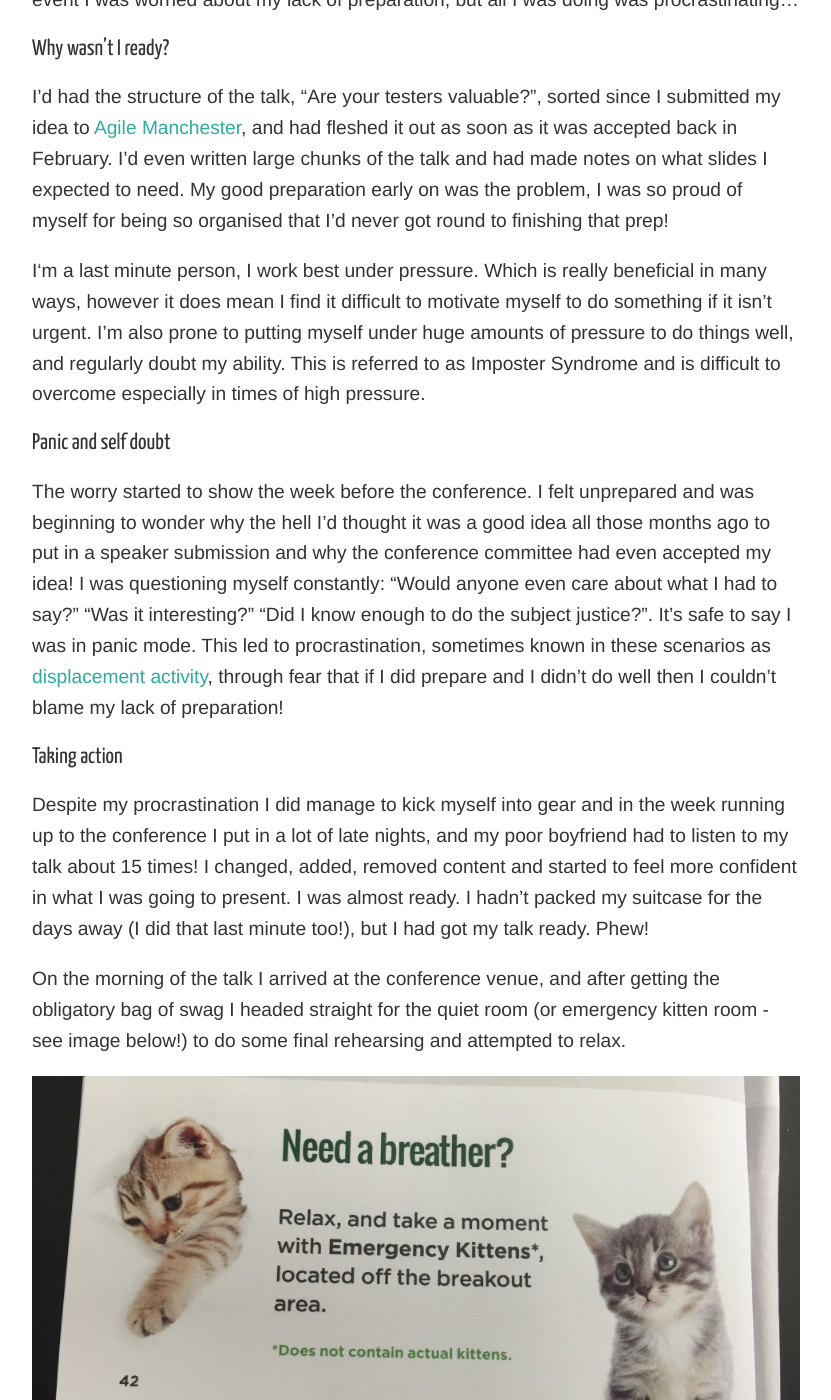
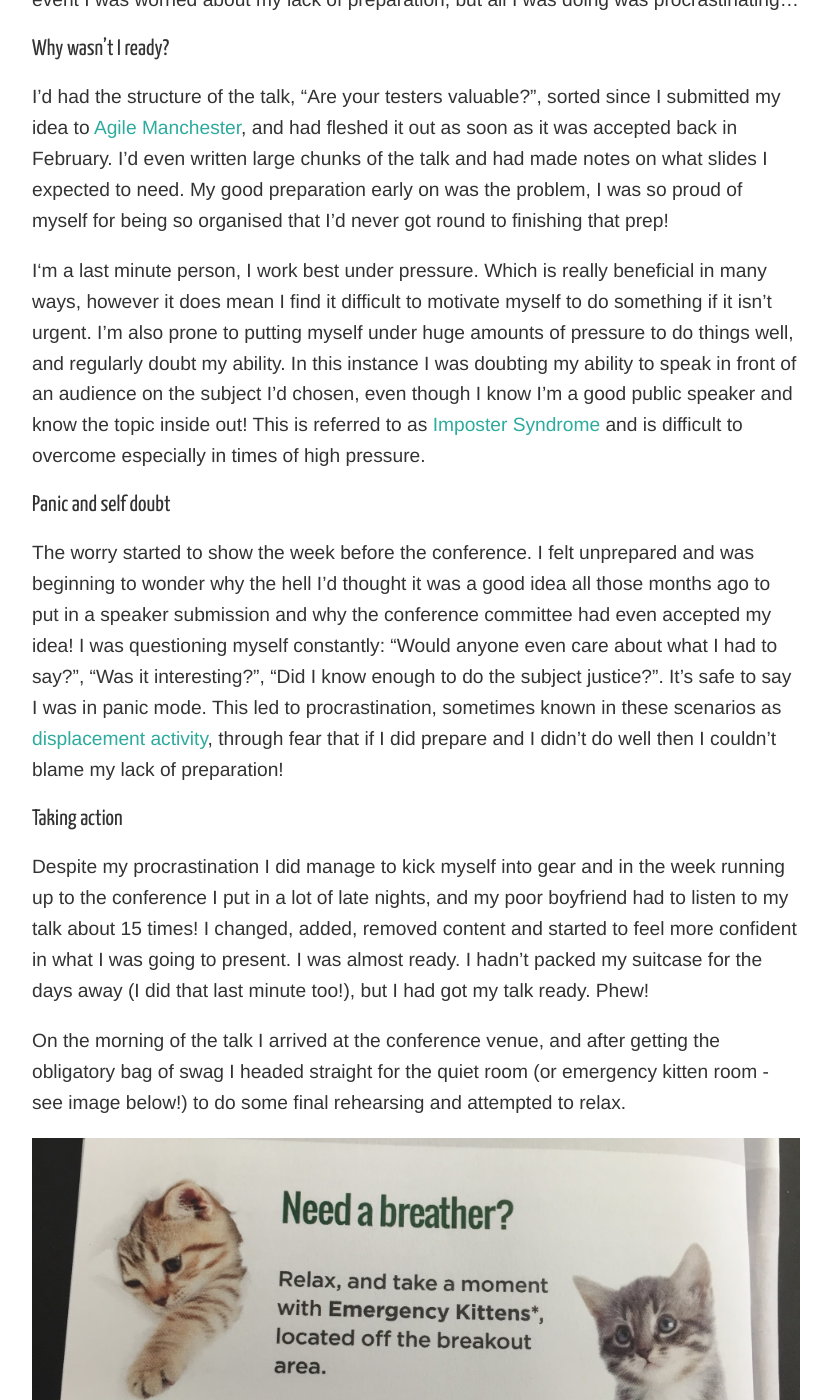
Before and after one commit to holidayextras/holidayextras.github.com, a Jekyll site: the page built from _posts/2016-05-20-First-time-speaker.md, in a window 1280 px wide and 1400 px high, scrolled down 561 px. Shown: the whole window, without its empty margins (224-1055 px from the left). Built offline with Jekyll 4.4.1, drawn with Linux system fonts in a browser that asks for light colours; nearby versions of some CDN libraries; comment, search, counter and statistics services are not loaded; some of the changed text lies outside the part shown.

Commit message:
actioning feedback

```diff
--- a/_posts/2016-05-20-First-time-speaker.md
+++ b/_posts/2016-05-20-First-time-speaker.md
@@ -13,11 +13,11 @@
 ### Why wasn’t I ready?
 I’d had the structure of the talk, “Are your testers valuable?”, sorted since I submitted my idea to [Agile Manchester](http://agilemanchester.net/2016/), and had fleshed it out as soon as it was accepted back in February. I’d even written large chunks of the talk and had made notes on what slides I expected to need. My good preparation early on was the problem, I was so proud of myself for being so organised that I’d never got round to finishing that prep!
 
-I‘m a last minute person, I work best under pressure. Which is really beneficial in many ways, however it does mean I find it difficult to motivate myself to do something if it isn’t urgent. I’m also prone to putting myself under huge amounts of pressure to do things well, and regularly doubt my ability. This is referred to as Imposter Syndrome and is difficult to overcome especially in times of high pressure.
+I‘m a last minute person, I work best under pressure. Which is really beneficial in many ways, however it does mean I find it difficult to motivate myself to do something if it isn’t urgent. I’m also prone to putting myself under huge amounts of pressure to do things well, and regularly doubt my ability. In this instance I was doubting my ability to speak in front of an audience on the subject I'd chosen, even though I know I'm a good public speaker and know the topic inside out! This is referred to as [Imposter Syndrome](https://en.wikipedia.org/wiki/Impostor_syndrome) and is difficult to overcome especially in times of high pressure.
 
 
 ### Panic and self doubt
-The worry started to show the week before the conference. I felt unprepared and was beginning to wonder why the hell I’d thought it was a good idea all those months ago to put in a speaker submission and why the conference committee had even accepted my idea! I was questioning myself constantly: “Would anyone even care about what I had to say?” “Was it interesting?” “Did I know enough to do the subject justice?”. It’s safe to say I was in panic mode. This led to procrastination, sometimes known in these scenarios as [displacement activity](http://dictionary.cambridge.org/us/dictionary/english/displacement-activity), through fear that if I did prepare and I didn’t do well then I couldn’t blame my lack of preparation!
+The worry started to show the week before the conference. I felt unprepared and was beginning to wonder why the hell I’d thought it was a good idea all those months ago to put in a speaker submission and why the conference committee had even accepted my idea! I was questioning myself constantly: “Would anyone even care about what I had to say?”, “Was it interesting?”, “Did I know enough to do the subject justice?”. It’s safe to say I was in panic mode. This led to procrastination, sometimes known in these scenarios as [displacement activity](http://dictionary.cambridge.org/us/dictionary/english/displacement-activity), through fear that if I did prepare and I didn’t do well then I couldn’t blame my lack of preparation!
 
 
 ### Taking action
@@ -29,7 +29,7 @@
 
 
 ### The Talk
-Speaking for 40 or so minutes sounds like a long time, but it seemed to fly by. I tried to concentrate on speaking slowly, taking regular pauses, having a drink of water and looking at the audience, not just staring at my notes. During the talk I actually felt quite comfortable, and think I only stumbled or forgot what I was saying once. I can remember little else, other than a few nodding heads and people taking photos of some of my slides - which you can view [here](https://speakerdeck.com/popey89/are-your-testers-valuable) if you’re interested.
+Speaking for 40 or so minutes sounds like a long time, but it seemed to fly by. I tried to concentrate on speaking slowly, taking regular pauses, having a drink of water and looking at the audience, not just staring at my notes. During the talk I actually felt quite comfortable, and think I only stumbled or forgot what I was saying once, luckily the drama training I had as a teenager kicked in and I just ignored my little slip up and continued as if nothing had happened - no one noticed! It's important to remember that you'll notice your own small mistakes more than others will, they don't know what you'd planned to say, so won't know if you go slightly astray. I can remember little else of the talk, other than a few nodding heads and people taking photos of some of my slides - which you can view at the bottom of the blog post.
 
 
 ### Relief
@@ -56,3 +56,7 @@
 
 
 **Finally, a big thank you to Agile Manchester - a really friendly and welcoming place to do my first ever conference talk. It’s an event I would recommend to others whether you’re looking for somewhere to speak at or attend.**
+
+
+
+<script async class="speakerdeck-embed" data-id="0e42aca6eb44419f8ca36d34a72dc891" data-ratio="1.77777777777778" src="//speakerdeck.com/assets/embed.js"></script>
```
Also changed, not shown: other parts of _posts/2016-05-20-First-time-speaker.md (+2 -2 lines).
